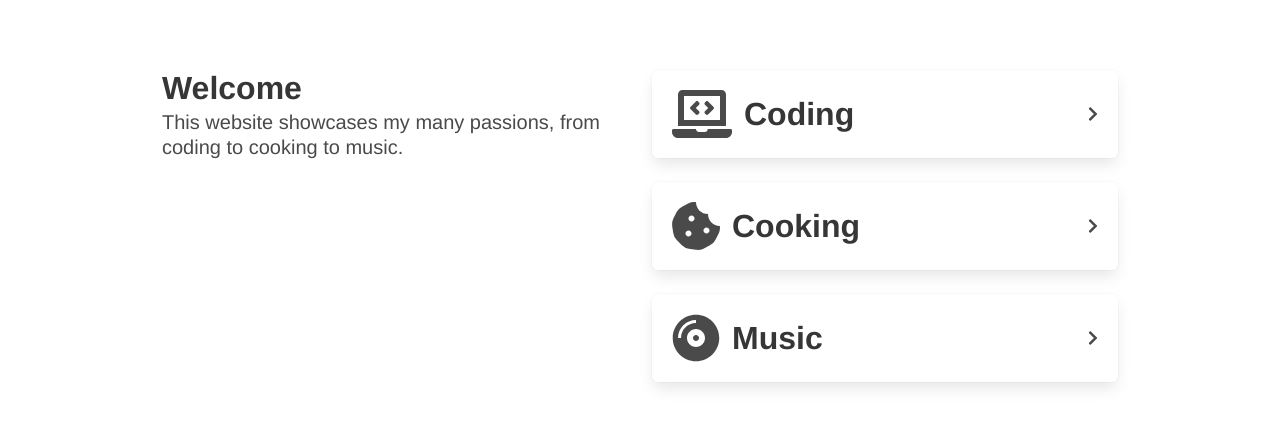
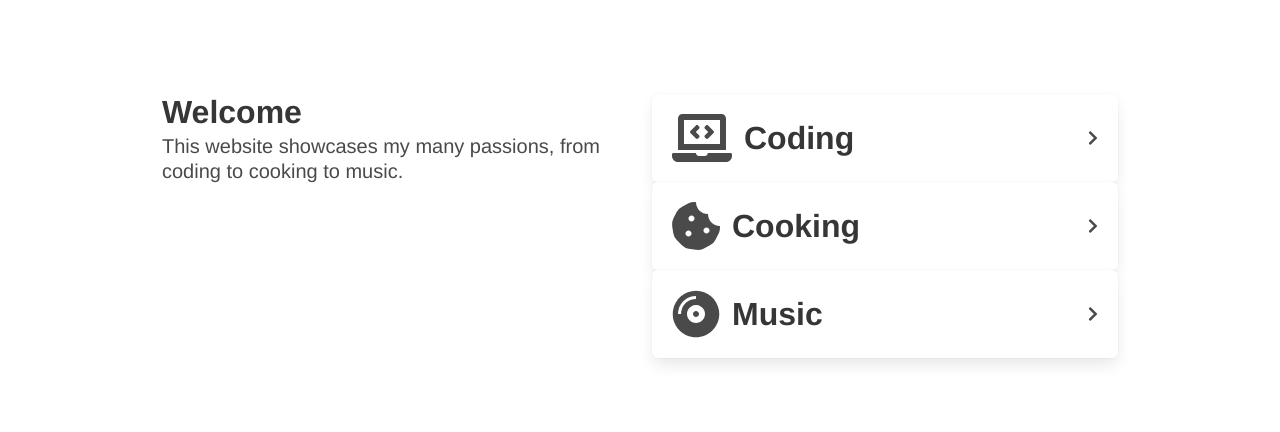
Before and after one commit to PeterSherk/vue-website, a Vue app in the folder website/: page / in a window 1280 px wide. Shown: the part 200-632 px from the top of the page. Built offline with nearby package versions, Linux system fonts and the light colour scheme.

Commit message:
bumped everything up to vue cli version 3 syntax

```diff
--- a/website/src/components/Coding.vue
+++ b/website/src/components/Coding.vue
@@ -18,11 +18,13 @@
             </template>
             <template v-else-if="projects.length != 0 && !loading">
               <div class="column is-one-third" v-for="project in projects" :key="project.id">
-                <router-link tag="div" :to="{ name: 'projects', params: { projectId: project.id }}" class="card grow__box coding__box" v-on:click="print(project.id)">
-                  <div class="card-content">
-                    <p class="title is-4">{{project.name}}</p>
-                    <p class="title is-6">Company - {{project.company}}</p>
-                    <div class="content">{{project.year}}</div>
+                <router-link custom :to="{ name: 'projects', params: { projectId: project.id }}" v-on:click="print(project.id)">
+                  <div class="card grow__box coding__box">
+                    <div class="card-content">
+                      <p class="title is-4">{{project.name}}</p>
+                      <p class="title is-6">Company - {{project.company}}</p>
+                      <div class="content">{{project.year}}</div>
+                    </div>
                   </div>
                 </router-link>
               </div>
--- a/website/src/components/GenericError.vue
+++ b/website/src/components/GenericError.vue
@@ -4,7 +4,9 @@
       <div class="container has-text-centered">
         <img class="error_picture" :src="`${publicPath}${errorPicturePath}`" :alt="altText" />
         <h1 class="title">{{errorMessage}}</h1>
-        <router-link v-if="navigationPath && navigationText" :to="navigationPath" tag="button" class="button">{{navigationText}}</router-link>
+        <router-link custom v-if="navigationPath && navigationText" :to="navigationPath">
+          <button class="button">{{navigationText}}</button>
+        </router-link>
       </div>
     </div>
   </div>
--- a/website/src/views/home/Banner.vue
+++ b/website/src/views/home/Banner.vue
@@ -16,14 +16,20 @@
                         <div class="column is-5 is-narrow-tablet is-narrow-mobile">
                             <div class="tile is-ancestor">
                                 <div class="tile is-vertical is-parent">
-                                    <router-link to="/coding" tag="div" class="tile is-child box grow__box">
-                                        <IconTile tileTitle="Coding" icon="laptop-code"/>
+                                    <router-link custom to="/coding">
+                                        <div class="tile is-child box grow__box">
+                                            <IconTile tileTitle="Coding" icon="laptop-code"/>
+                                        </div>
                                     </router-link>
-                                    <router-link to="/cooking" tag="div" class="tile is-child box grow__box">
-                                        <IconTile tileTitle="Cooking" icon="cookie-bite"/>
+                                    <router-link custom to="/cooking">
+                                        <div class="tile is-child box grow__box">
+                                            <IconTile tileTitle="Cooking" icon="cookie-bite"/>
+                                        </div>
                                     </router-link>
-                                    <router-link to="/music" tag="div" class="tile is-child box grow__box">
-                                        <IconTile tileTitle="Music" icon="compact-disc"/>
+                                    <router-link custom to="/music">
+                                        <div class="tile is-child box grow__box">
+                                            <IconTile tileTitle="Music" icon="compact-disc"/>
+                                        </div>
                                     </router-link>
                                 </div>
                             </div>
```
